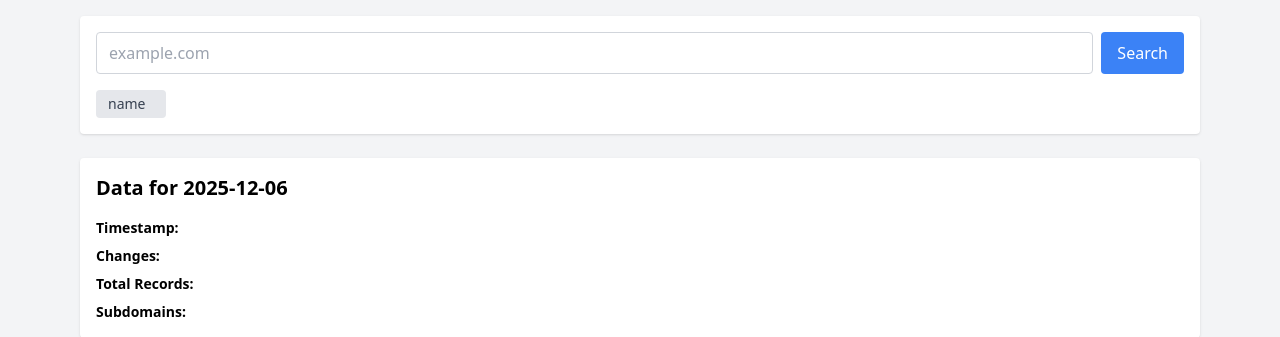
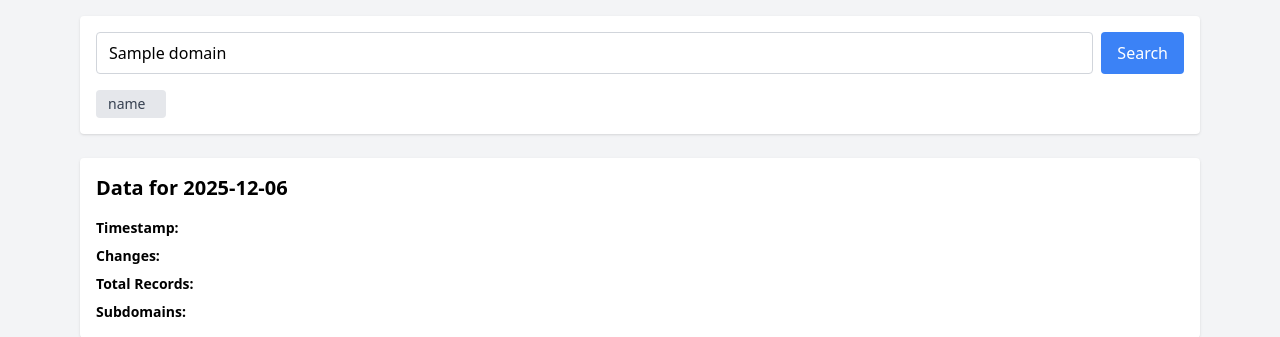
Before and after one commit to stefanpejcic/dnsarchive, a Flask app: template frontend/templates/domain.html in a window 1280 px wide. Shown: the top 337 px of the page. Run offline with Flask 3, Linux system fonts and the light colour scheme; the template is opened without the code that fills it: most values are stand-ins (such as "Sample title", 1, 10 or a date in 2020); some libraries are stand-ins or nearby versions.

Commit message:
Update domain.html

```diff
--- a/frontend/templates/domain.html
+++ b/frontend/templates/domain.html
@@ -88,8 +88,8 @@
 <script>
 function dnsHistoryApp() {
     return {
-        domain: '',
-        selectedDomain: '{{ domain if domain else "" }}',
+        domain: '{{ domain if domain else "" }}',
+        domainInputField: '{{ domain if domain else "" }}',
         selectedDay: '{{ request.args.get("day") if request.args.get("day") else "" }}',
 
         dayData: {{ records | tojson() if records else 'null' }},
@@ -124,7 +124,7 @@ function dnsHistoryApp() {
             url.searchParams.set('day', date);
             window.history.pushState({}, '', url);
 
-            fetch(`/api/domain/${this.selectedDomain}?day=${date}`)
+            fetch(`/api/domain/${this.domainInputField}?day=${date}`)
                 .then(res => res.json())
                 .then(data => {
                     this.dayData = data.records;
```
